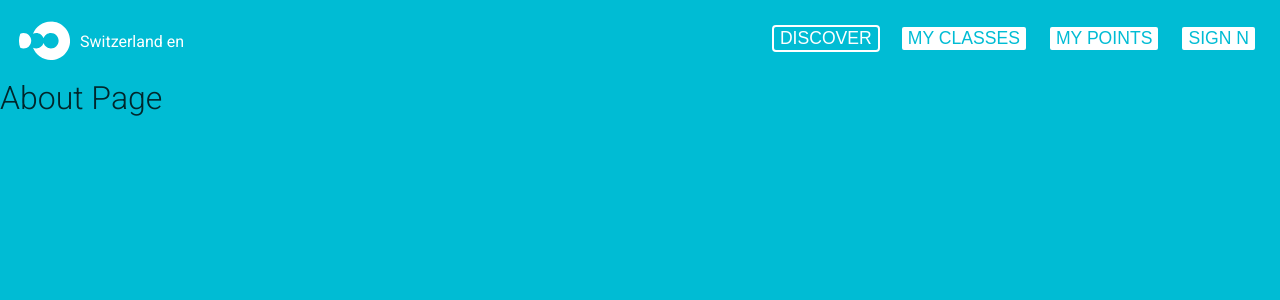
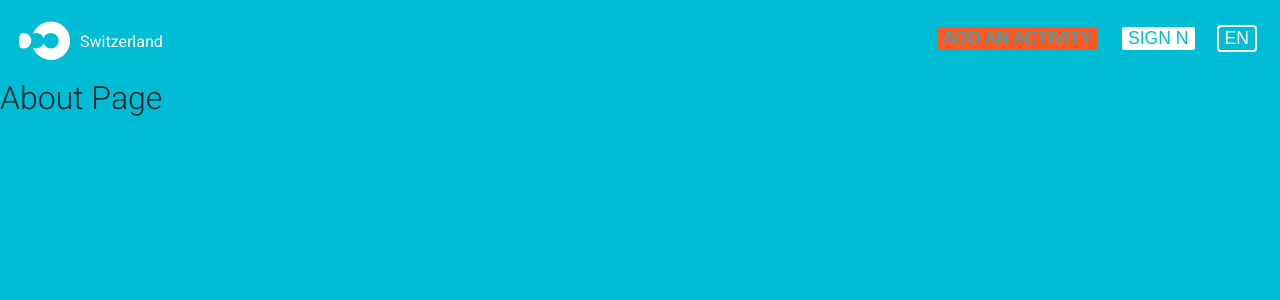
Before and after one commit to jakepeg/listings-db, a Next.js app: page /about in a window 1280 px wide. Shown: the top 300 px of the page. Built offline with nearby package versions, Linux system fonts and the light colour scheme; what auth0-js would draw is missing.

Commit message:
this will be overwritten

```diff
--- a/components/nav.js
+++ b/components/nav.js
@@ -20,11 +20,12 @@ const Nav = () => {
     <>
     <header>
       <img id="logo" src="/logo.svg" alt="DooZone logo" />
-      <span className="country">Switzerland en</span>
+      <span className="country">Switzerland</span>
       <div id="menu">
-      <button type="button" className="active">Discover</button>
-      <button type="button">My Classes</button>
-      <button type="button">My Points</button>
+      {/* <button type="button" className="active">Discover</button> */}
+      {/* <button type="button">My Classes</button> */}
+      {/* <button type="button">My Points</button> */}
+      <button type="button" className="accent-color">Add an activity</button>
       { auth0.isAuthenticated() === false &&
         <Login />
       }
@@ -34,6 +35,7 @@ const Nav = () => {
         <Logout />
         </>
       }
+      <button type="button" className="active">en</button>
       </div>
     </header>
     <style jsx>{`
--- a/pages/_app.js
+++ b/pages/_app.js
@@ -145,7 +145,7 @@ class ActivityApp extends App {
           }
 
           .react-select__control {
-            width: 465px;
+            width: 455px;
             border: 0 solid #fff!important;
             border-radius: 0!important;
             border-bottom: 2px solid #fff!important;
@@ -153,7 +153,7 @@ class ActivityApp extends App {
             color: #fff!important;
             font-size: 1.9em!important;
             font-family: 'Roboto', 'Helvetica', 'Arial', sans-serif!important;
-            font-weight: 300!important;
+            font-weight: 400!important;
             cursor: pointer!important;
           }
 
@@ -179,7 +179,8 @@ class ActivityApp extends App {
           }
 
           .react-select__menu-list {
-            max-height: 500px;
+            max-height: 550px;
+            padding: 20px;
           }
 
           .react-select__option {
@@ -199,6 +200,10 @@ class ActivityApp extends App {
           .react-select__option--is-selected {
             background-color: #F8F8F8!important;
             color: rgb(0,0,0,0.8)!important;
+          }
+
+          .react-select__value-container {
+            padding: 6px 0 !important;
           }
 
 
```
